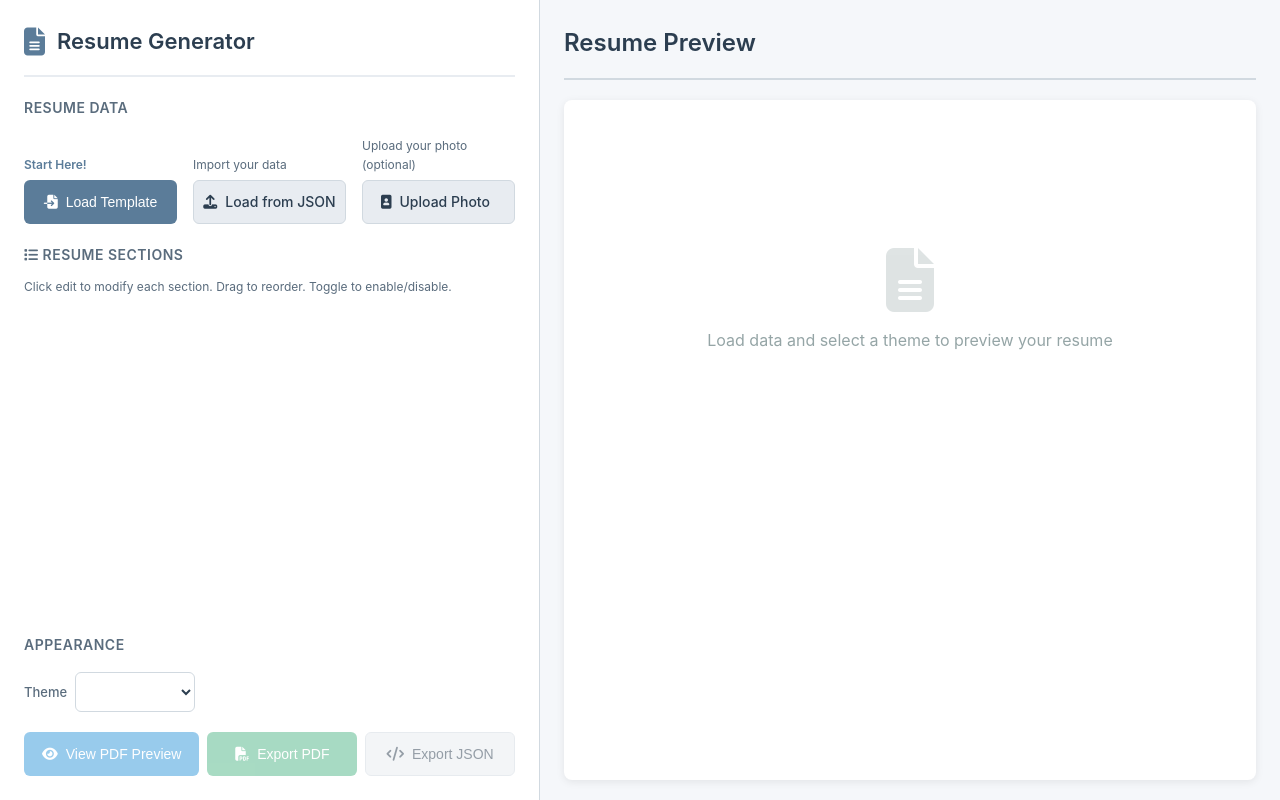
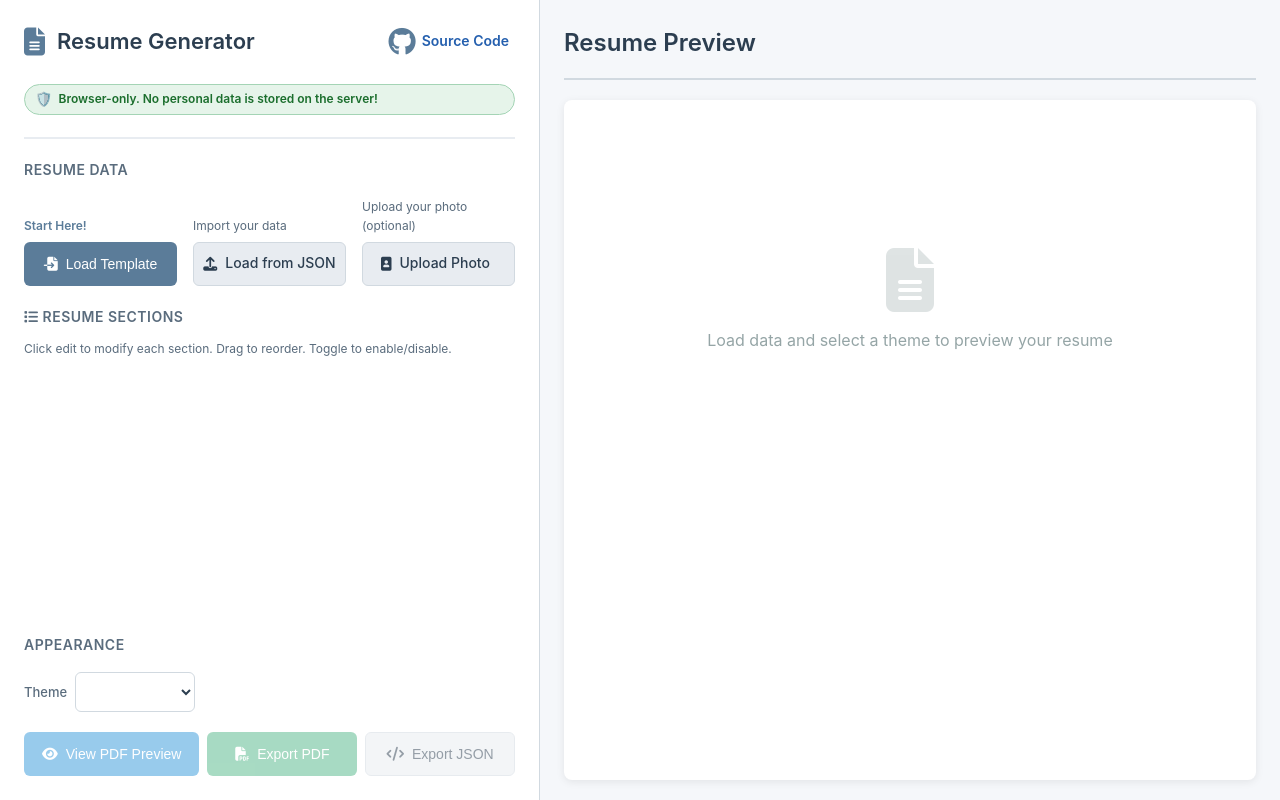
Before and after one commit to patrykpalej/Resume-Generator, a website: page web/public/index.html in a window 1280 px wide. Drawn offline with nearby package versions, Linux system fonts and the light colour scheme; no server answers.

Commit message:
Checkpoint

```diff
--- a/web/public/index.html
+++ b/web/public/index.html
@@ -35,7 +35,13 @@
       <div class="logo">
         <i class="fas fa-file-alt"></i>
         <h1>Resume Generator</h1>
+        <a class="logo-link" href="https://github.com/patrykpalej/Resume-Generator" target="_blank" rel="noopener noreferrer">
+          <i class="fab fa-github"></i>
+          <span class="logo-link-text">Source Code</span>
+        </a>
       </div>
+      <span class="badge-info"><span class="badge-emoji">🛡️</span> Browser-only. No personal data is stored on the server!</span>
+      <div class="logo-divider"></div>
 
       <div class="control-section">
         <h3>Resume Data</h3>
--- a/web/public/styles.css
+++ b/web/public/styles.css
@@ -52,9 +52,9 @@ body {
   display: flex;
   align-items: center;
   gap: 12px;
-  padding-bottom: 16px;
-  border-bottom: 2px solid var(--bg-tertiary);
+  padding-bottom: 4px;
   flex-shrink: 0;
+  flex-wrap: nowrap;
 }
 
 .logo i {
@@ -66,6 +66,61 @@ body {
   font-size: 22px;
   font-weight: 600;
   color: var(--text-primary);
+}
+
+.badge-info {
+  display: inline-flex;
+  align-items: center;
+  gap: 6px;
+  background: #e6f4ea;
+  color: #1b6e2d;
+  border: 1px solid #a4d4b5;
+  padding: 6px 10px;
+  border-radius: 999px;
+  font-size: 12px;
+  font-weight: 600;
+  line-height: 1.2;
+  white-space: nowrap;
+}
+
+.badge-link {
+  background: #e8f1fb;
+  color: #245fae;
+  border-color: #b3c8e8;
+  text-decoration: none;
+  padding: 6px 12px;
+}
+
+.badge-emoji {
+  font-size: 14px;
+}
+
+.logo-divider {
+  width: 100%;
+  height: 2px;
+  background: var(--bg-tertiary);
+  margin-top: 2px;
+}
+
+.logo-link {
+  display: inline-flex;
+  align-items: center;
+  gap: 6px;
+  font-size: 14px;
+  font-weight: 600;
+  color: #245fae;
+  text-decoration: none;
+  padding: 4px 6px;
+  margin-left: auto;
+}
+
+.logo-link .logo-link-text {
+  text-decoration: none;
+  border-bottom: 2px solid transparent;
+}
+
+.logo-link:hover .logo-link-text {
+  border-bottom-color: currentColor;
 }
 
 .control-section {
```
